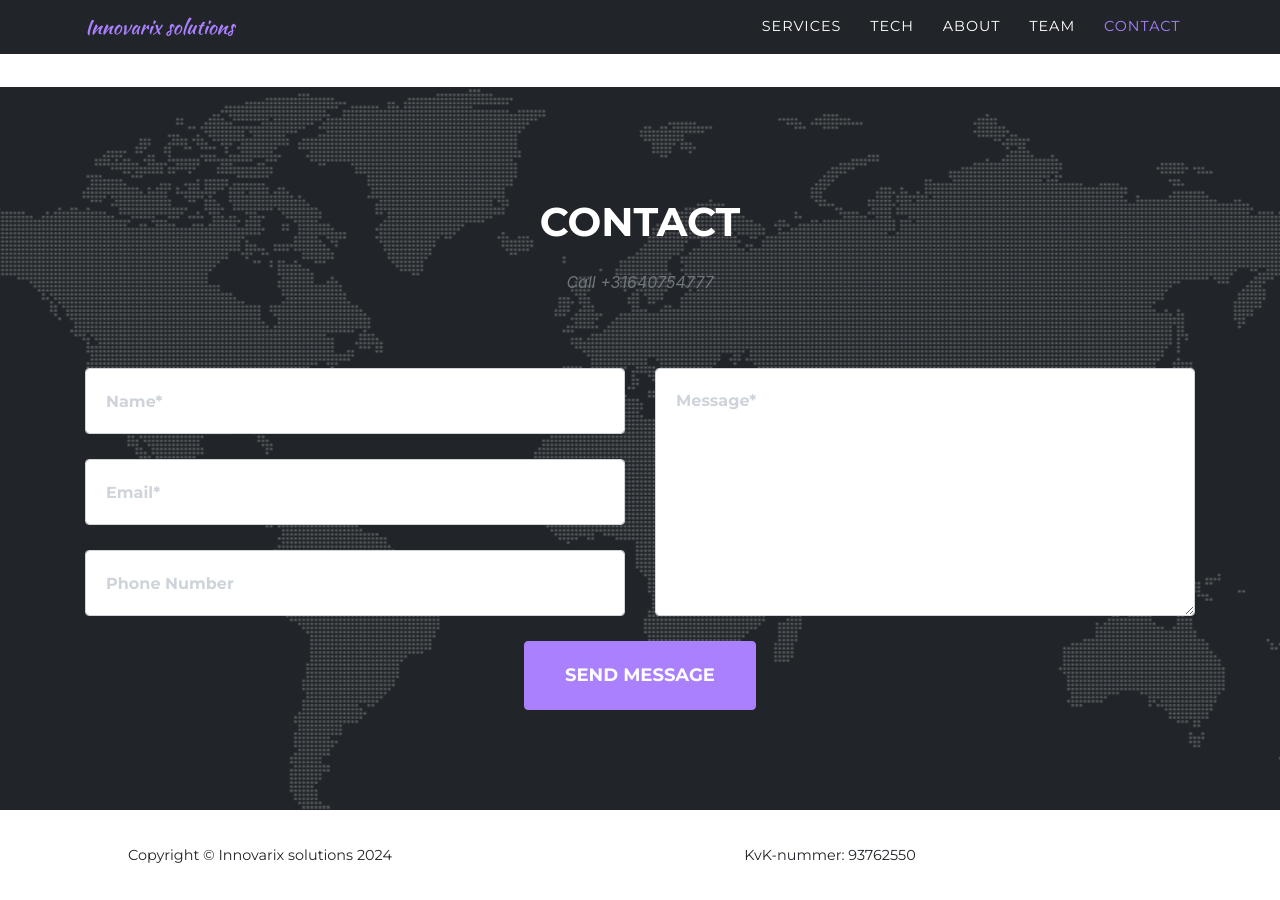
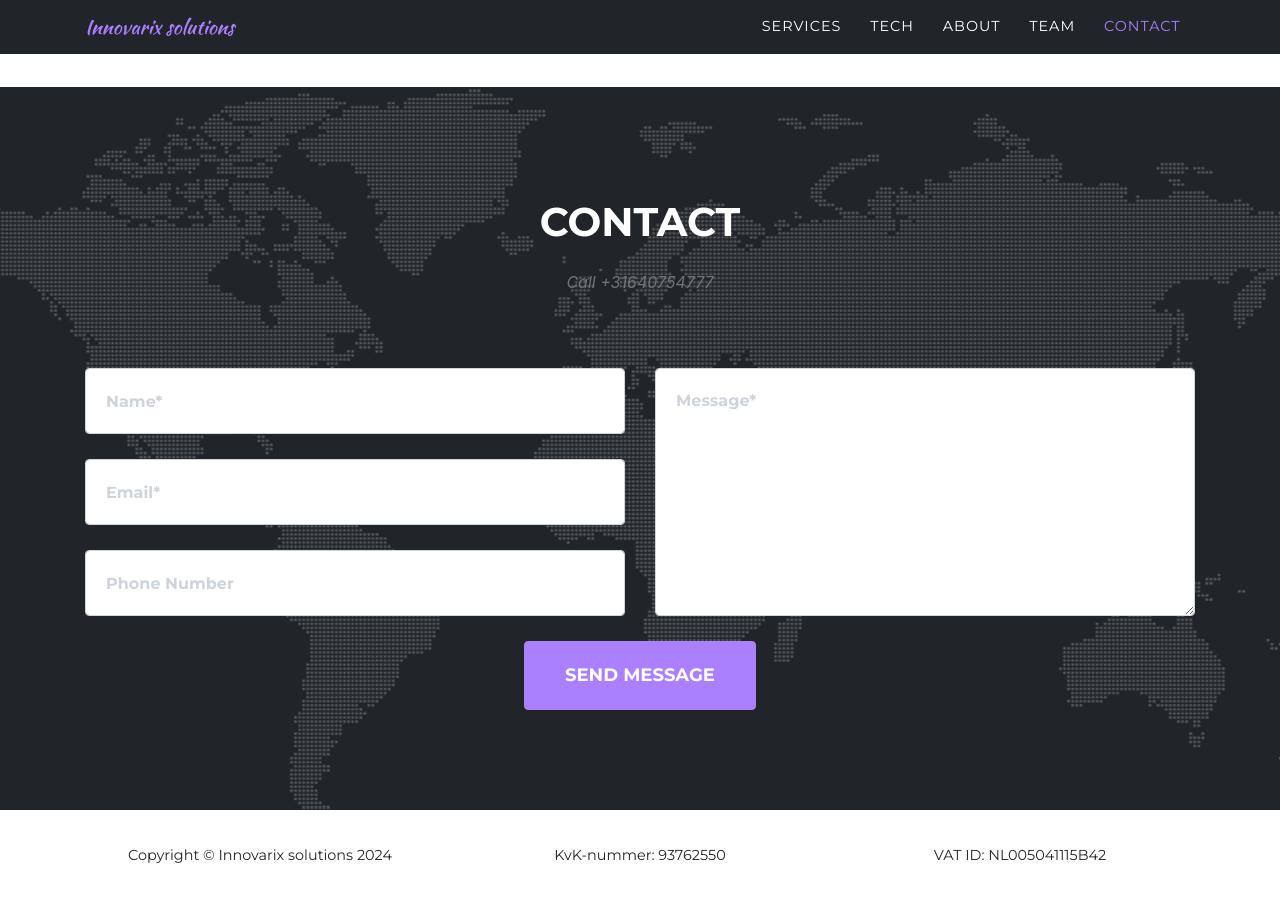
Before and after one commit to innovarix/innovarix.github.io, a Jekyll site: the page built from index.markdown, in a window 1280 px wide and 900 px high, scrolled down 4730 px. Built offline with Jekyll 4.4.1, drawn with Linux system fonts in a browser that asks for light colours; some web fonts are replaced.

Commit message:
add vat id

```diff
--- a/_data/sitetext.yml
+++ b/_data/sitetext.yml
@@ -136,6 +136,7 @@ en: &DEFAULT_EN
   footer:
     legal: "Privacy Policy"
     kvk: 93762550
+    vat: NL005041115B42
     social:
       # - url: https://twitter.com
       #   icon: "fab fa-twitter"
--- a/_includes/footer.html
+++ b/_includes/footer.html
@@ -6,8 +6,11 @@
       <div class="col-md-4">
         <span class="copyright">Copyright &copy; {{ site.title }} {{ 'now' | date: "%Y" }}</span>
       </div>
-      <div class="col-md-8">
-        <span class="copyright">KvK-nummer: {{ site.data.sitetext[site.locale]юfooter.kvk }} </span>
+      <div class="col-md-4">
+        <span class="copyright">KvK-nummer: {{ site.data.sitetext[site.locale].footer.kvk }} </span>
+      </div>
+      <div class="col-md-4">
+        <span class="copyright">VAT ID: {{ site.data.sitetext[site.locale].footer.vat }} </span>
       </div>
       <!-- Social Media -->
       <div class="col-md-4">
@@ -40,8 +43,11 @@
       <div class="col-md-4">
         <span class="copyright">Copyright &copy; {{ site.title }} {{ 'now' | date: "%Y" }}</span>
       </div>
-      <div class="col-md-8">
-        <span class="copyright">KvK-nummer: {{ site.data.sitetext[site.locale]юfooter.kvk }} </span>
+      <div class="col-md-4">
+        <span class="copyright">KvK-nummer: {{ site.data.sitetext[site.locale].footer.kvk }} </span>
+      </div>
+      <div class="col-md-4">
+        <span class="copyright">VAT ID: {{ site.data.sitetext[site.locale].footer.vat }} </span>
       </div>
       <!-- Social Media -->
       <div class="col-md-4">
```
